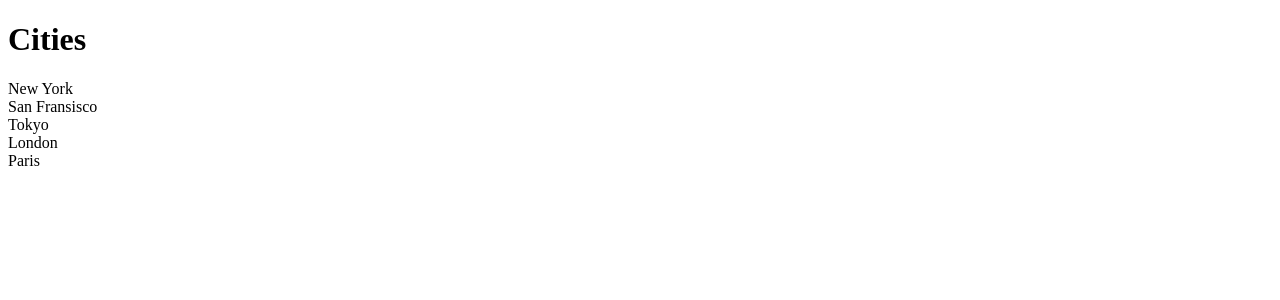
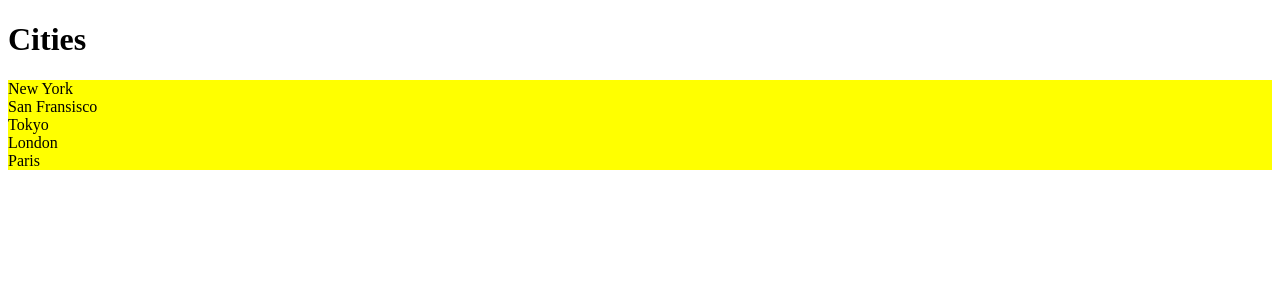
Before and after one commit to Lewis-mbui/mosh-react-course, a React app: page / in a window 1280 px wide. Shown: the top 300 px of the page. Built offline with nearby package versions, Linux system fonts and the light colour scheme; the HTML template or start-up script is replaced by a standard one.

Commit message:
learn how to use css modules

```diff
--- /dev/null
+++ b/src/App.css
@@ -0,0 +1,3 @@
+.list-group {
+  background-color: red;
+}
--- a/src/App.tsx
+++ b/src/App.tsx
@@ -1,4 +1,5 @@
 import ListGroup from "./components/ListGroup";
+import "./App.css";
 
 function App() {
   let items = ["New York", "San Fransisco", "Tokyo", "London", "Paris"];
--- a/src/components/ListGroup/ListGroup.css
+++ /dev/null
@@ -1,4 +0,0 @@
-.list-group {
-  list-style: none;
-  padding: 0;
-}
--- /dev/null
+++ b/src/components/ListGroup/ListGroup.module.css
@@ -0,0 +1,8 @@
+.listGroup {
+  list-style: none;
+  padding: 0;
+}
+
+.container {
+  background-color: yellow;
+}
--- a/src/components/ListGroup/ListGroup.tsx
+++ b/src/components/ListGroup/ListGroup.tsx
@@ -1,5 +1,5 @@
 import { useState } from "react";
-import "./ListGroup.css";
+import styles from "./ListGroup.module.css";
 
 // { items: [], heading: string }
 interface Props {
@@ -18,7 +18,7 @@
     <>
       <h1>{heading}</h1>
       {items.length === 0 && <p>No item found</p>}
-      <ul className="list-group">
+      <ul className={[styles.listGroup, styles.container].join(" ")}>
         {items.map((item, index) => (
           <li
             className={
```
